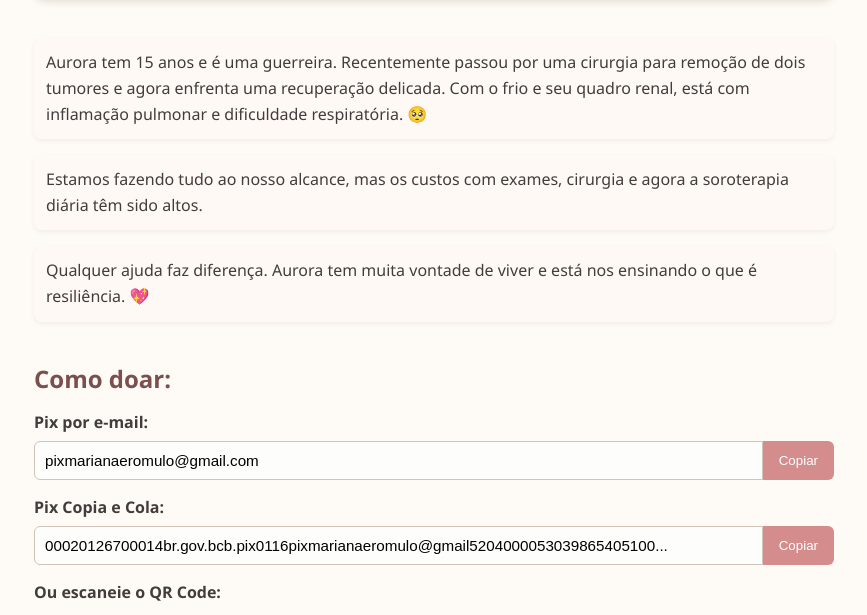
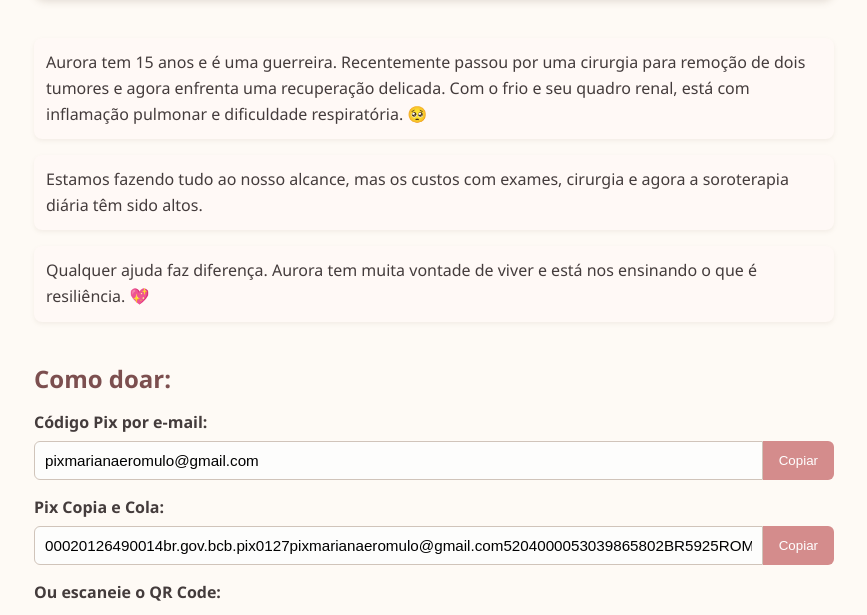
Before and after one commit to romulobianchi/mariananascente, a plain HTML site: page aurora/index.html in a window 1280 px wide. Shown: the part 555-1170 px from the top of the page, without its empty margins (206-1073 px from the left). Drawn offline with Linux system fonts and the light colour scheme.

Commit message:
Update index.html

```diff
--- a/aurora/index.html
+++ b/aurora/index.html
@@ -27,7 +27,7 @@
       <h2>Como doar:</h2>
 
       <div class="pix-box">
-        <p><strong>Pix por e-mail:</strong></p>
+        <p><strong>Código Pix por e-mail:</strong></p>
         <div class="copy-area">
           <input type="text" id="pix-email" value="pixmarianaeromulo@gmail.com" readonly>
           <button onclick="copyToClipboard('pix-email')">Copiar</button>
@@ -35,7 +35,7 @@
 
         <p><strong>Pix Copia e Cola:</strong></p>
         <div class="copy-area">
-          <input type="text" id="pix-copia" value="00020126700014br.gov.bcb.pix0116pixmarianaeromulo@gmail5204000053039865405100..." readonly>
+          <input type="text" id="pix-copia" value="00020126490014br.gov.bcb.pix0127pixmarianaeromulo@gmail.com5204000053039865802BR5925ROMULO FONSECA BIANCHI FE6006PARATY62580520SAN2025070115482893350300017br.gov.bcb.brcode01051.0.06304DB5B" readonly>
           <button onclick="copyToClipboard('pix-copia')">Copiar</button>
         </div>
 
```
